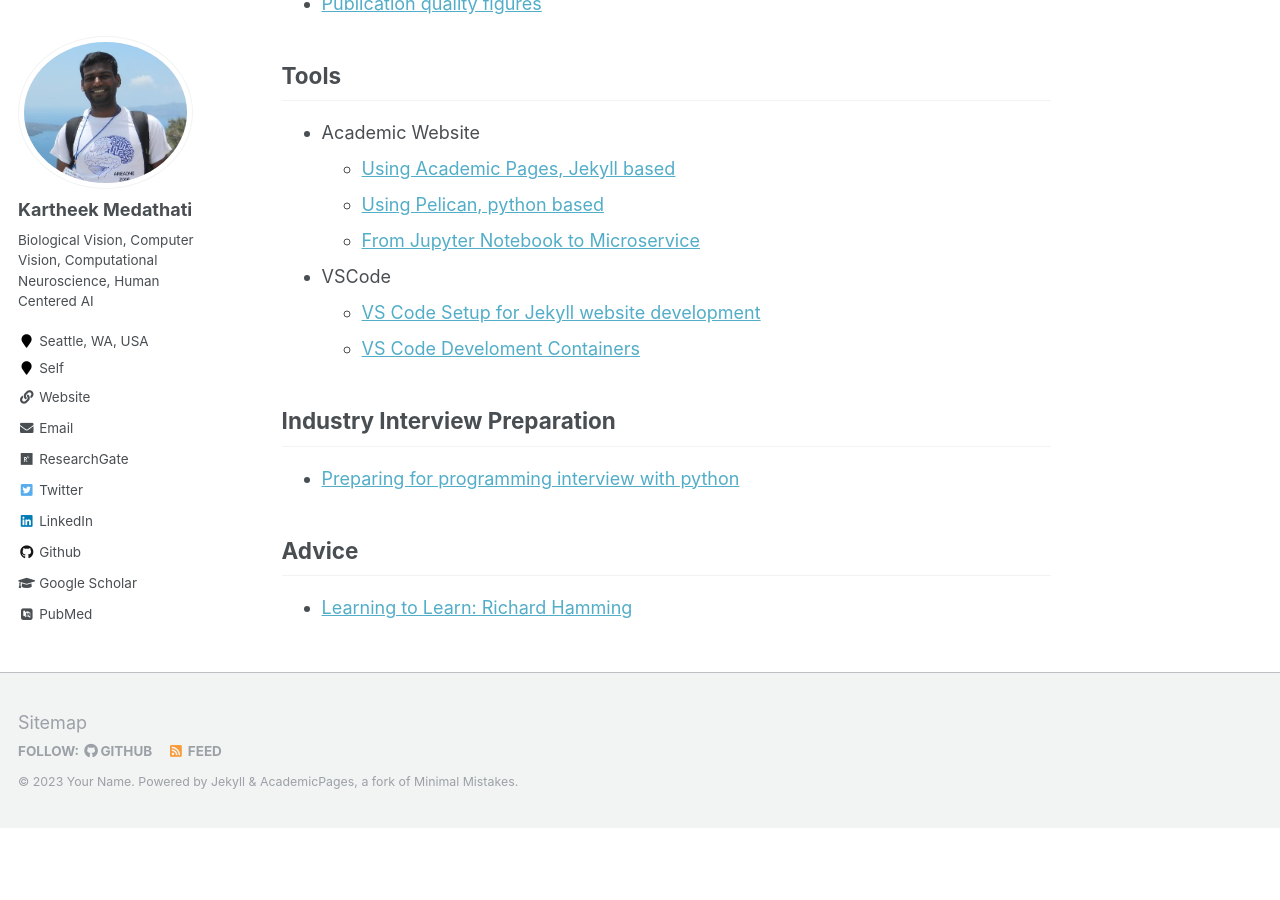
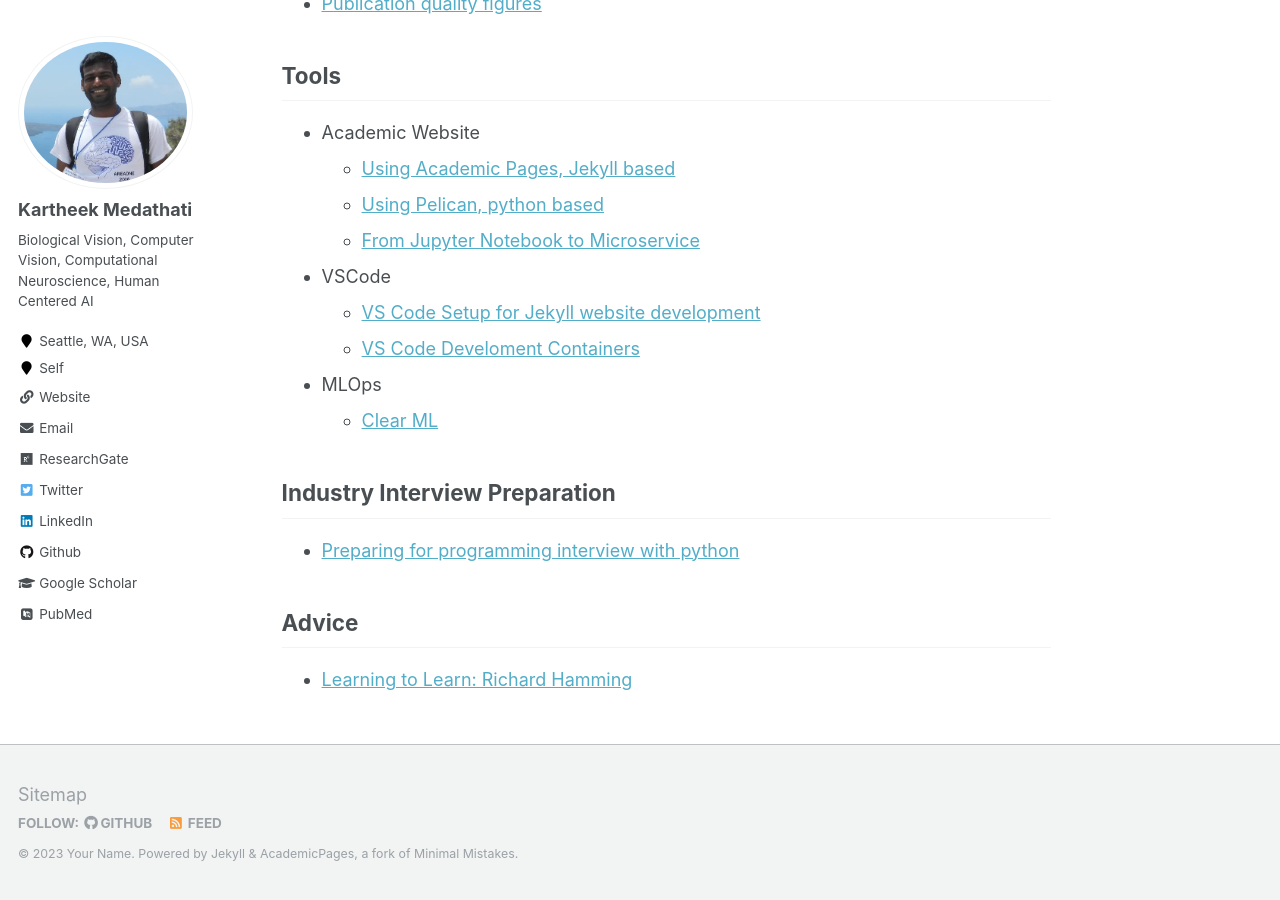
Before and after one commit to kartheekmedathati/kartheekmedathati.github.io, a Jekyll site: the page built from _pages/markdown.md, in a window 1280 px wide and 900 px high, scrolled down 1128 px. Built offline with Jekyll 4.4.1, drawn with Linux system fonts in a browser that asks for light colours; some web fonts are replaced; before the commit the page ends 1956 px from its top, so only the background shows below that.

Commit message:
Added clearml

```diff
--- a/_pages/markdown.md
+++ b/_pages/markdown.md
@@ -47,6 +47,9 @@ redirect_from:
     - [VS Code Setup for Jekyll website development](https://insujang.github.io/2019-09-28/jekyll-vscode/)
     - [VS Code Develoment Containers](https://code.visualstudio.com/docs/devcontainers/containers)
 
+* MLOps
+    - [Clear ML](https://www.youtube.com/playlist?list=PLMdIlCuMqSTnoC45ME5_JnsJX0zWqDdlO)
+
 ## Industry Interview Preparation
 
 * [Preparing for programming interview with python](https://medium.com/@ratulsaha/preparing-for-programming-interview-as-a-phd-student-with-python-5f8af8b40d5f)
```
